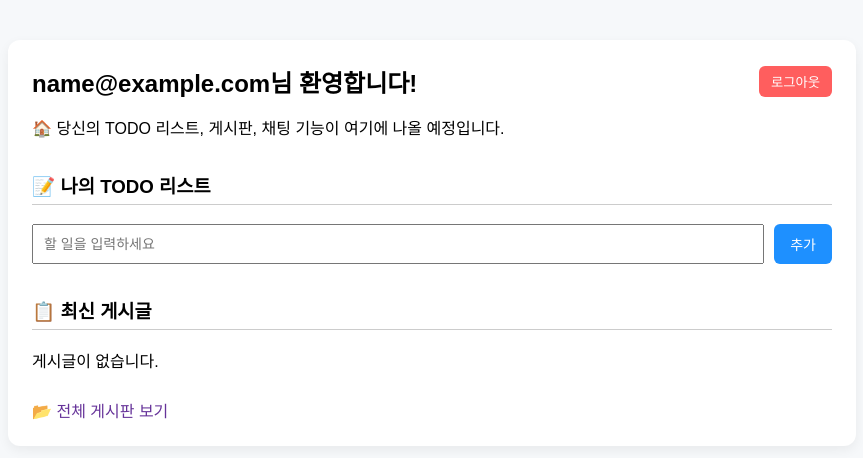
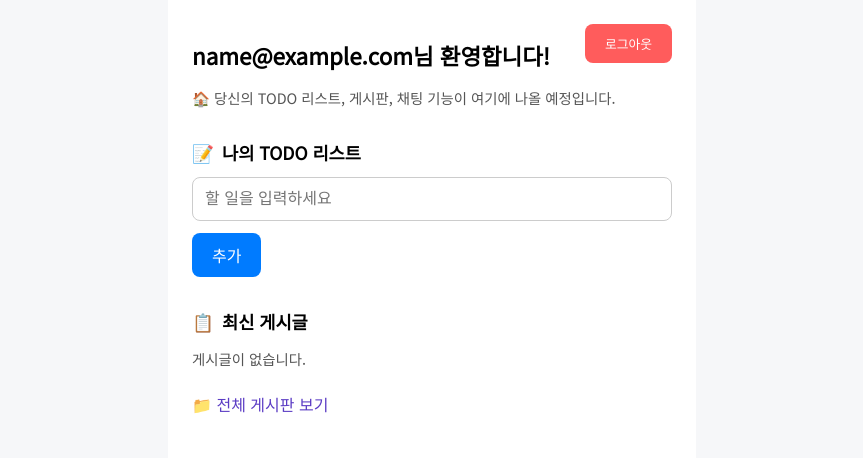
Before and after one commit to tongtong-25/login-app, a plain HTML site: page main.html in a window 1280 px wide. Shown: the whole page, without its empty margins (208-1071 px from the left). Drawn offline with Linux system fonts and the light colour scheme; sample sign-in values are in the browser's storage.

Commit message:
✨ main.html TODO 개인 저장 및 UI 개선

```diff
--- a/main.html
+++ b/main.html
@@ -2,175 +2,168 @@
 <html lang="ko">
 <head>
   <meta charset="UTF-8" />
-  <meta name="viewport" content="width=device-width, initial-scale=1.0" />
-  <title>메인 페이지</title>
+  <meta name="viewport" content="width=device-width, initial-scale=1.0"/>
+  <title>메인</title>
+  <link rel="stylesheet" href="https://fonts.googleapis.com/css2?family=Noto+Sans+KR&display=swap" />
   <style>
     body {
       margin: 0;
+      padding: 0;
       font-family: 'Noto Sans KR', sans-serif;
-      background-color: #f6f8fa;
+      background-color: #f6f7f9;
     }
 
     .container {
-      max-width: 800px;
-      margin: 40px auto;
+      max-width: 480px;
+      margin: 0 auto;
       padding: 24px;
-      background: #fff;
-      border-radius: 12px;
-      box-shadow: 0 4px 12px rgba(0, 0, 0, 0.06);
+      background-color: #fff;
+      min-height: 100vh;
     }
 
-    .header {
-      display: flex;
-      justify-content: space-between;
-      align-items: center;
+    h1 {
+      font-size: 1.4rem;
+      margin-bottom: 16px;
     }
 
-    .header h2 {
-      margin: 0;
+    p {
+      font-size: 0.9rem;
+      color: #555;
     }
 
-    .logout-btn {
-      background: #ff5e5e;
-      color: white;
+    .section-title {
+      display: flex;
+      align-items: center;
+      font-size: 1.1rem;
+      font-weight: 600;
+      margin-top: 32px;
+      margin-bottom: 12px;
+    }
+
+    .section-title span {
+      margin-left: 8px;
+    }
+
+    input[type="text"] {
+      width: 100%;
+      padding: 12px;
+      font-size: 1rem;
+      border: 1px solid #ccc;
+      border-radius: 8px;
+      box-sizing: border-box;
+      margin-bottom: 12px;
+    }
+
+    button {
+      padding: 10px 20px;
+      font-size: 1rem;
       border: none;
-      border-radius: 6px;
-      padding: 6px 12px;
+      background-color: #007bff;
+      color: #fff;
+      border-radius: 8px;
       cursor: pointer;
     }
 
-    h3 {
-      border-bottom: 1px solid #ccc;
-      padding-bottom: 6px;
-      margin-top: 32px;
+    #logout-btn {
+      float: right;
+      background-color: #ff5c5c;
+      font-size: 0.8rem;
     }
 
-    #todo-container {
-      display: flex;
-      gap: 10px;
-      margin: 12px 0;
+    ul#todo-list {
+      list-style: none;
+      padding: 0;
     }
 
-    #todo-input {
-      flex: 1;
-      padding: 10px;
-      font-size: 14px;
-    }
-
-    #add-btn {
-      padding: 10px 16px;
-      font-size: 14px;
-      background: dodgerblue;
-      color: white;
-      border: none;
-      border-radius: 6px;
-      cursor: pointer;
-    }
-
-    #todo-list li {
-      margin: 4px 0;
+    ul#todo-list li {
+      display: flex;
+      align-items: center;
+      justify-content: space-between;
+      padding: 10px 0;
+      border-bottom: 1px solid #eee;
     }
 
     .post-preview {
-      margin-top: 12px;
+      margin: 16px 0;
       padding: 12px;
-      border: 1px solid #ddd;
-      border-radius: 8px;
-      background-color: #f9f9f9;
+      background-color: #f0f0f0;
+      border-radius: 6px;
     }
 
-    .post-preview h4 {
-      margin: 0;
-      color: #0366d6;
-      font-size: 16px;
-      cursor: pointer;
-    }
-
-    .post-preview .meta {
-      font-size: 12px;
-      color: #555;
-      margin-top: 4px;
-    }
-
-    .goto-board {
-      margin-top: 10px;
+    .link {
       display: inline-block;
+      margin-top: 8px;
+      color: #5b3cc4;
       text-decoration: none;
-      color: rebeccapurple;
-    }
-
-    .goto-board:hover {
-      text-decoration: underline;
     }
   </style>
 </head>
 <body>
   <div class="container">
-    <div class="header">
-      <h2><span id="user-email"></span>님 환영합니다!</h2>
-      <button class="logout-btn" onclick="logout()">로그아웃</button>
-    </div>
+    <button id="logout-btn">로그아웃</button>
+    <h1><span id="user-email"></span>님 환영합니다!</h1>
     <p>🏠 당신의 TODO 리스트, 게시판, 채팅 기능이 여기에 나올 예정입니다.</p>
 
-    <h3>📝 나의 TODO 리스트</h3>
-    <div id="todo-container">
-      <input type="text" id="todo-input" placeholder="할 일을 입력하세요" />
-      <button id="add-btn">추가</button>
-    </div>
+    <!-- ✅ TODO LIST -->
+    <div class="section-title">📝 <span>나의 TODO 리스트</span></div>
+    <input type="text" id="todo-input" placeholder="할 일을 입력하세요" />
+    <button id="add-btn">추가</button>
     <ul id="todo-list"></ul>
 
-    <h3>📋 최신 게시글</h3>
-    <div id="latest-posts"></div>
-    <a href="board.html" class="goto-board">📂 전체 게시판 보기</a>
+    <!-- ✅ 게시판 미리보기 -->
+    <div class="section-title">📋 <span>최신 게시글</span></div>
+    <div id="post-preview-container"></div>
+    <a href="board.html" class="link">📁 전체 게시판 보기</a>
   </div>
 
   <script>
     const email = localStorage.getItem('userEmail');
-    const emailSpan = document.getElementById('user-email');
-    if (email) {
-      emailSpan.textContent = email;
+    const userEmail = document.getElementById('user-email');
+    const todoInput = document.getElementById('todo-input');
+    const todoList = document.getElementById('todo-list');
+    const addBtn = document.getElementById('add-btn');
+    const logoutBtn = document.getElementById('logout-btn');
+
+    // 로그인 여부 체크
+    if (!email) {
+      alert("로그인 정보가 없습니다.");
+      location.href = "login.html";
     } else {
-      alert("로그인 정보가 없습니다.");
-      window.location.href = 'login.html';
+      userEmail.innerText = email;
     }
 
-    function logout() {
-      localStorage.removeItem('userEmail');
-      location.href = 'login.html';
-    }
-
-    // TODO 기능
-    const todoInput = document.getElementById('todo-input');
-    const addBtn = document.getElementById('add-btn');
-    const todoList = document.getElementById('todo-list');
+    // ✅ 사용자별 TODO 키
     const todoKey = `todos_${email}`;
     let todos = JSON.parse(localStorage.getItem(todoKey)) || [];
 
     function renderTodos() {
       todoList.innerHTML = '';
-      todos.forEach((item, index) => {
+      todos.forEach((item, idx) => {
         const li = document.createElement('li');
+
         const checkbox = document.createElement('input');
         checkbox.type = 'checkbox';
         checkbox.checked = item.done;
         checkbox.addEventListener('change', () => {
-          todos[index].done = checkbox.checked;
+          todos[idx].done = checkbox.checked;
           saveTodos();
         });
 
         const span = document.createElement('span');
-        span.textContent = item.text;
+        span.innerText = item.text;
         if (item.done) span.style.textDecoration = 'line-through';
 
         const delBtn = document.createElement('button');
-        delBtn.textContent = '삭제';
-        delBtn.style.marginLeft = '8px';
+        delBtn.innerText = '삭제';
+        delBtn.style.marginLeft = '10px';
         delBtn.onclick = () => {
-          todos.splice(index, 1);
+          todos.splice(idx, 1);
           saveTodos();
         };
 
-        li.append(checkbox, span, delBtn);
+        li.appendChild(checkbox);
+        li.appendChild(span);
+        li.appendChild(delBtn);
         todoList.appendChild(li);
       });
     }
@@ -189,35 +182,41 @@
       }
     });
 
-    renderTodos();
+    todoInput.addEventListener('keydown', (e) => {
+      if (e.key === 'Enter') addBtn.click();
+    });
 
-    // 게시글 미리보기
-    const postDiv = document.getElementById('latest-posts');
-    const postKey = `posts_${email}`;
-    const posts = JSON.parse(localStorage.getItem(postKey)) || [];
+    logoutBtn.addEventListener('click', () => {
+      localStorage.removeItem('userEmail');
+      location.href = 'login.html';
+    });
 
-    if (posts.length === 0) {
-      postDiv.innerHTML = '<p>게시글이 없습니다.</p>';
+    // ✅ 게시판 미리보기
+    const postPreviewContainer = document.getElementById('post-preview-container');
+    const allPosts = [];
+
+    for (let key in localStorage) {
+      if (key.startsWith('posts_')) {
+        const postList = JSON.parse(localStorage.getItem(key) || '[]');
+        allPosts.push(...postList);
+      }
+    }
+
+    allPosts.sort((a, b) => new Date(b.date) - new Date(a.date));
+
+    if (allPosts.length === 0) {
+      postPreviewContainer.innerHTML = '<p>게시글이 없습니다.</p>';
     } else {
-      posts.slice(-5).reverse().forEach(post => {
-        const wrapper = document.createElement('div');
-        wrapper.className = 'post-preview';
-
-        const title = document.createElement('h4');
-        title.innerText = `[${post.category}] ${post.title}`;
-        title.onclick = () => {
-          localStorage.setItem('selectedPost', JSON.stringify(post));
-          location.href = 'view.html';
-        };
-
-        const meta = document.createElement('div');
-        meta.className = 'meta';
-        meta.innerText = `${post.date}`;
-
-        wrapper.append(title, meta);
-        postDiv.append(wrapper);
+      const latest = allPosts.slice(0, 3);
+      latest.forEach(post => {
+        const div = document.createElement('div');
+        div.className = 'post-preview';
+        div.innerHTML = `<strong>[${post.category}]</strong> ${post.title}<br><small>${post.date}</small>`;
+        postPreviewContainer.appendChild(div);
       });
     }
+
+    renderTodos();
   </script>
 </body>
 </html>
```
Also changed, not shown: index.html (+125 -126 lines).
